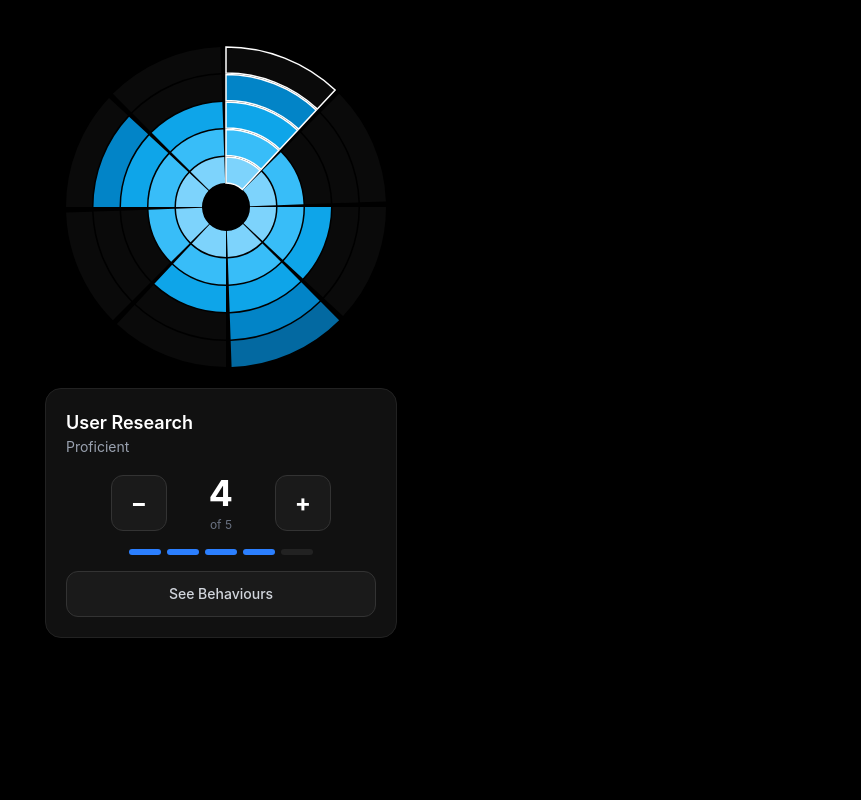
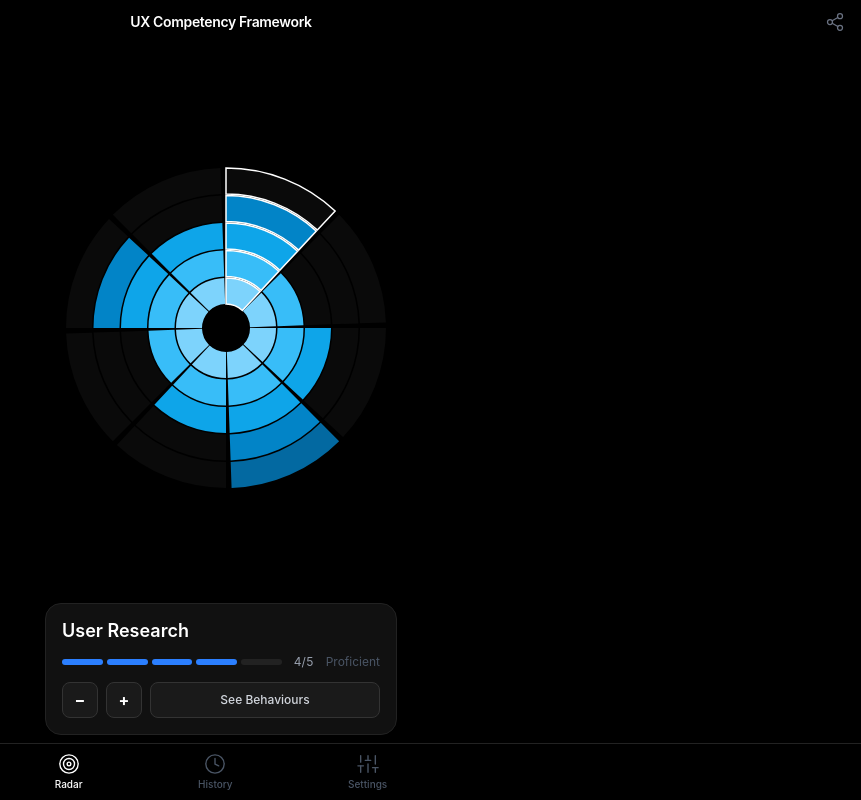
Before and after one commit to rhyspendred/competency-radar, a React (Vite) app: page / in a window 1280 px wide. Shown: the whole page, without its empty margins (419-1280 px from the left). Built offline with nearby package versions, Linux system fonts and the light colour scheme.

Commit message:
Add appbars and rework card

```diff
--- a/index.html
+++ b/index.html
@@ -3,7 +3,9 @@
   <head>
     <meta charset="UTF-8" />
     <link rel="icon" type="image/svg+xml" href="/vite.svg" />
-    <meta name="viewport" content="width=device-width, initial-scale=1.0, maximum-scale=1.0, user-scalable=no" />
+    <meta name="viewport" content="width=device-width, initial-scale=1.0, maximum-scale=1.0, user-scalable=no, viewport-fit=cover" />
+    <meta name="apple-mobile-web-app-capable" content="yes" />
+    <meta name="apple-mobile-web-app-status-bar-style" content="black-translucent" />
     <title>Competency Radar</title>
   </head>
   <body>
--- /dev/null
+++ b/src/components/BottomNav.tsx
@@ -0,0 +1,85 @@
+const tabs = [
+  {
+    label: "Radar",
+    icon: (
+      <svg
+        width="22"
+        height="22"
+        viewBox="0 0 24 24"
+        fill="none"
+        stroke="currentColor"
+        strokeWidth="1.5"
+      >
+        <circle cx="12" cy="12" r="10" />
+        <circle cx="12" cy="12" r="6" />
+        <circle cx="12" cy="12" r="2" />
+      </svg>
+    ),
+    active: true,
+  },
+  {
+    label: "History",
+    icon: (
+      <svg
+        width="22"
+        height="22"
+        viewBox="0 0 24 24"
+        fill="none"
+        stroke="currentColor"
+        strokeWidth="1.5"
+        strokeLinecap="round"
+      >
+        <circle cx="12" cy="12" r="10" />
+        <polyline points="12 6 12 12 16 14" />
+      </svg>
+    ),
+    active: false,
+  },
+  {
+    label: "Settings",
+    icon: (
+      <svg
+        width="22"
+        height="22"
+        viewBox="0 0 24 24"
+        fill="none"
+        stroke="currentColor"
+        strokeWidth="1.5"
+        strokeLinecap="round"
+      >
+        <line x1="4" y1="21" x2="4" y2="14" />
+        <line x1="4" y1="10" x2="4" y2="3" />
+        <line x1="12" y1="21" x2="12" y2="12" />
+        <line x1="12" y1="8" x2="12" y2="3" />
+        <line x1="20" y1="21" x2="20" y2="16" />
+        <line x1="20" y1="12" x2="20" y2="3" />
+        <line x1="1" y1="14" x2="7" y2="14" />
+        <line x1="9" y1="8" x2="15" y2="8" />
+        <line x1="17" y1="16" x2="23" y2="16" />
+      </svg>
+    ),
+    active: false,
+  },
+];
+
+export default function BottomNav() {
+  return (
+    <nav className="shrink-0 border-t border-[#222] bg-black">
+      <div className="flex items-center justify-around h-14 max-w-md mx-auto">
+        {tabs.map((tab) => (
+          <button
+            key={tab.label}
+            className={`flex flex-col items-center gap-0.5 cursor-pointer transition-colors ${
+              tab.active
+                ? "text-white"
+                : "text-gray-600 hover:text-gray-400"
+            }`}
+          >
+            {tab.icon}
+            <span className="text-[10px] font-medium">{tab.label}</span>
+          </button>
+        ))}
+      </div>
+    </nav>
+  );
+}
--- a/src/components/Dashboard.tsx
+++ b/src/components/Dashboard.tsx
@@ -2,23 +2,63 @@ import { useState } from "react";
 import { useCompetencyData } from "../hooks/useCompetencyData";
 import CompetencyRadar from "./CompetencyRadar";
 import BehavioursView from "./BehavioursView";
+import BottomNav from "./BottomNav";
 
 export default function Dashboard() {
-  const { data, setScore } = useCompetencyData();
+  const { frameworkName, data, setScore } = useCompetencyData();
   const [selectedId, setSelectedId] = useState(data[0]?.id ?? "");
   const [detailId, setDetailId] = useState<string | null>(null);
 
   const selected = data.find((d) => d.id === selectedId) ?? data[0];
   const detailItem = detailId ? data.find((d) => d.id === detailId) : null;
 
-  if (detailItem) {
-    return <BehavioursView item={detailItem} onBack={() => setDetailId(null)} />;
-  }
+  return (
+    <div className="h-full bg-black text-white flex flex-col overflow-hidden">
+      {/* App bar */}
+      <header className="shrink-0 h-11 flex items-center justify-between px-4">
+        {detailItem ? (
+          <button
+            onClick={() => setDetailId(null)}
+            className="text-sm text-gray-400 hover:text-white transition-colors cursor-pointer"
+          >
+            &larr; Back
+          </button>
+        ) : (
+          <div className="w-16" />
+        )}
+        <h1 className="text-sm font-semibold tracking-tight text-white truncate px-2">
+          {detailItem ? detailItem.label : frameworkName}
+        </h1>
+        <div className="w-16 flex justify-end">
+          {!detailItem && (
+            <button className="text-gray-500 hover:text-white transition-colors cursor-pointer">
+              <svg
+                width="20"
+                height="20"
+                viewBox="0 0 24 24"
+                fill="none"
+                stroke="currentColor"
+                strokeWidth="1.5"
+                strokeLinecap="round"
+              >
+                <circle cx="18" cy="5" r="3" />
+                <circle cx="6" cy="12" r="3" />
+                <circle cx="18" cy="19" r="3" />
+                <line x1="8.59" y1="13.51" x2="15.42" y2="17.49" />
+                <line x1="15.41" y1="6.51" x2="8.59" y2="10.49" />
+              </svg>
+            </button>
+          )}
+        </div>
+      </header>
 
-  return (
-    <div className="h-full bg-black text-white flex flex-col items-center overflow-hidden">
-      {/* Radar chart */}
-      <div className="pt-8 pb-4">
+      {/* Content area */}
+      {detailItem ? (
+        <BehavioursView item={detailItem} />
+      ) : (
+        <>
+          {/* Chart — fills available space, centered */}
+          <div className="flex-1 flex items-center justify-center min-h-0">
             <CompetencyRadar
               data={data}
               selectedId={selectedId}
@@ -27,55 +67,29 @@ export default function Dashboard() {
             />
           </div>
 
-      {/* Active skill card */}
+          {/* Skill card anchored at bottom */}
           {selected && (
-        <div className="w-full max-w-sm px-4 pb-8">
-          <div className="rounded-2xl bg-[#111] border border-[#222] p-5 space-y-4">
-            {/* Name + target badge */}
-            <div className="flex items-center justify-between">
-              <div>
-                <h2 className="text-lg font-semibold">{selected.label}</h2>
-                <p className="text-sm text-gray-400">{selected.scaleName}</p>
-              </div>
+            <div className="shrink-0 w-full max-w-sm mx-auto px-4 pb-2">
+              <div className="rounded-2xl bg-[#111] border border-[#222] p-4 space-y-3">
+                {/* Name row — primary element */}
+                <div className="flex items-start justify-between gap-3">
+                  <h2 className="text-lg font-semibold leading-tight">
+                    {selected.label}
+                  </h2>
                   {selected.isTarget && (
-                <span className="text-xs font-semibold px-2.5 py-1 rounded-full bg-orange-500/15 text-orange-400 border border-orange-500/25">
+                    <span className="text-[10px] font-semibold px-2 py-0.5 rounded-full bg-orange-500/15 text-orange-400 border border-orange-500/25 shrink-0 mt-0.5">
                       Target
                     </span>
                   )}
                 </div>
 
-            {/* Score controls */}
-            <div className="flex items-center justify-center gap-6">
-              <button
-                onClick={() => setScore(selected.id, selected.score - 1)}
-                disabled={selected.score <= 0}
-                className="w-14 h-14 rounded-xl bg-[#1a1a1a] border border-[#333] text-2xl font-bold text-white disabled:opacity-30 disabled:cursor-not-allowed active:scale-95 transition-transform cursor-pointer"
-              >
-                &minus;
-              </button>
-              <div className="text-center min-w-[60px]">
-                <div className="text-4xl font-bold tabular-nums">
-                  {selected.score}
-                </div>
-                <div className="text-xs text-gray-500 mt-1">
-                  of {selected.maxScore}
-                </div>
-              </div>
-              <button
-                onClick={() => setScore(selected.id, selected.score + 1)}
-                disabled={selected.score >= selected.maxScore}
-                className="w-14 h-14 rounded-xl bg-[#1a1a1a] border border-[#333] text-2xl font-bold text-white disabled:opacity-30 disabled:cursor-not-allowed active:scale-95 transition-transform cursor-pointer"
-              >
-                +
-              </button>
-            </div>
-
-            {/* Level pips */}
-            <div className="flex justify-center gap-1.5">
+                {/* Score row — level pips, label, and controls in one line */}
+                <div className="flex items-center gap-3">
+                  <div className="flex gap-1 flex-1">
                     {Array.from({ length: selected.maxScore }, (_, i) => (
                       <div
                         key={i}
-                  className={`h-1.5 flex-1 max-w-8 rounded-full transition-colors duration-200 ${
+                        className={`h-1.5 flex-1 rounded-full transition-colors duration-200 ${
                           i < selected.score
                             ? selected.isTarget
                               ? "bg-orange-500"
@@ -85,17 +99,45 @@ export default function Dashboard() {
                       />
                     ))}
                   </div>
+                  <span className="text-xs text-gray-400 tabular-nums shrink-0">
+                    {selected.score}/{selected.maxScore}
+                  </span>
+                  <span className="text-xs text-gray-600 shrink-0">
+                    {selected.scaleName}
+                  </span>
+                </div>
 
-            {/* See behaviours */}
+                {/* Actions row */}
+                <div className="flex items-center gap-2">
+                  <button
+                    onClick={() => setScore(selected.id, selected.score - 1)}
+                    disabled={selected.score <= 0}
+                    className="h-9 w-9 rounded-lg bg-[#1a1a1a] border border-[#333] text-base font-bold text-white disabled:opacity-30 disabled:cursor-not-allowed active:scale-95 transition-transform cursor-pointer"
+                  >
+                    &minus;
+                  </button>
+                  <button
+                    onClick={() => setScore(selected.id, selected.score + 1)}
+                    disabled={selected.score >= selected.maxScore}
+                    className="h-9 w-9 rounded-lg bg-[#1a1a1a] border border-[#333] text-base font-bold text-white disabled:opacity-30 disabled:cursor-not-allowed active:scale-95 transition-transform cursor-pointer"
+                  >
+                    +
+                  </button>
                   <button
                     onClick={() => setDetailId(selected.id)}
-              className="w-full py-3 rounded-xl bg-[#1a1a1a] border border-[#333] text-sm font-medium text-gray-300 hover:text-white hover:border-[#444] transition-colors cursor-pointer"
+                    className="flex-1 h-9 rounded-lg bg-[#1a1a1a] border border-[#333] text-xs font-medium text-gray-300 hover:text-white hover:border-[#444] transition-colors cursor-pointer"
                   >
                     See Behaviours
                   </button>
                 </div>
               </div>
+            </div>
           )}
+        </>
+      )}
+
+      {/* Bottom nav */}
+      <BottomNav />
     </div>
   );
 }
--- a/src/hooks/useCompetencyData.ts
+++ b/src/hooks/useCompetencyData.ts
@@ -46,5 +46,5 @@ export function useCompetencyData() {
     }));
   };
 
-  return { data, setScore };
+  return { frameworkName: framework.name, data, setScore };
 }
--- a/src/index.css
+++ b/src/index.css
@@ -12,6 +12,10 @@ body {
 #root {
   height: 100%;
   overflow: hidden;
+  padding-top: env(safe-area-inset-top);
+  padding-bottom: env(safe-area-inset-bottom);
+  padding-left: env(safe-area-inset-left);
+  padding-right: env(safe-area-inset-right);
 }
 
 .recharts-sector {
```
Also changed, not shown: src/components/BehavioursView.tsx (+10 -18 lines). Lines whose indentation alone changed are shown as unchanged.
